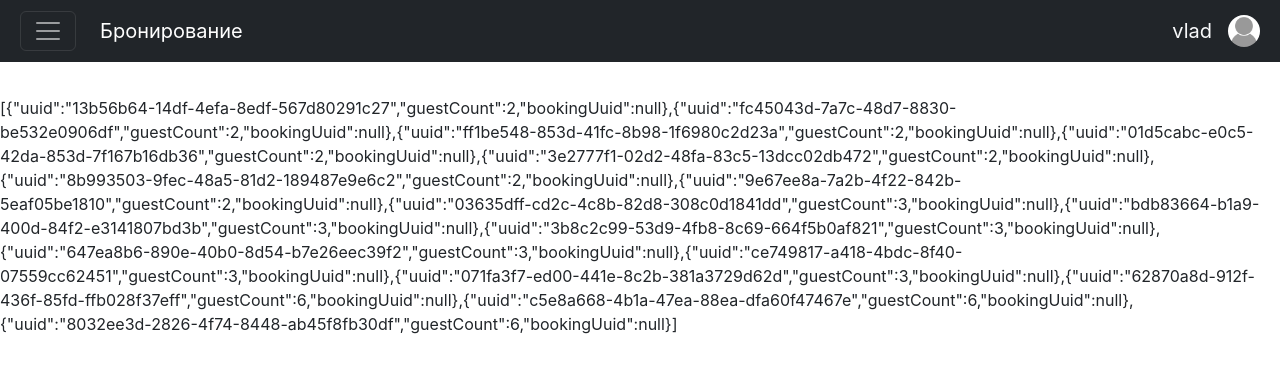
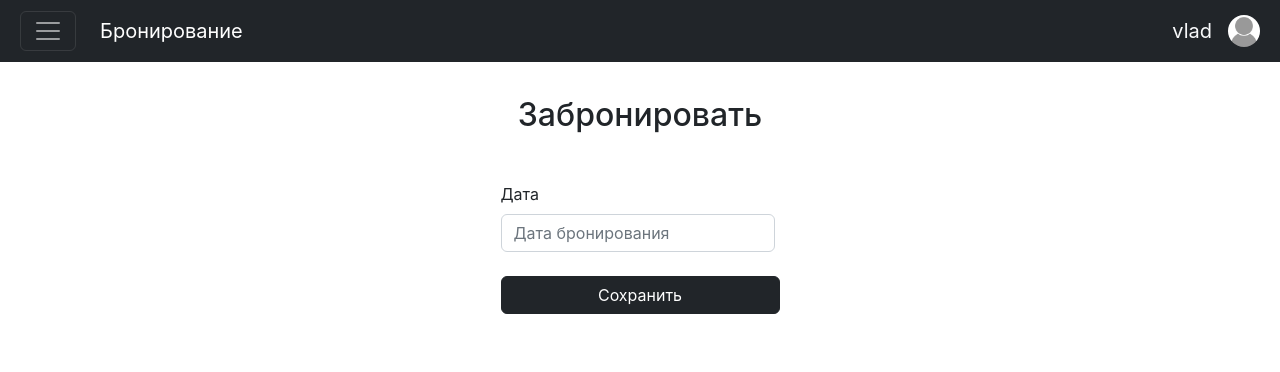
Before and after one commit to VladBrok/frontend-dev-test-task, a React (Vite) app: page /booking in a window 1280 px wide. Shown: the top 372 px of the page. Built offline with nearby package versions, Linux system fonts and the light colour scheme.

Commit message:
create a booking form with date

```diff
--- a/src/dummy-backend/storage.ts
+++ b/src/dummy-backend/storage.ts
@@ -7,7 +7,7 @@ export interface IStorageData {
   tables: ITable[]
 }
 
-// TODO: remove defaults (except for tables)
+// TODO: remove defaults (except for tables and some bookings)
 const INITIAL: IStorageData = {
   users: [
     {
@@ -20,25 +20,85 @@ const INITIAL: IStorageData = {
   bookings: [
     {
       uuid: "1",
-      datetime: new Date(2023, 3, 20).toISOString(),
+      datetime: new Date(2023, 3, 20, 12).toISOString(),
       guestCount: 4,
       userUuid: "123",
     },
     {
       uuid: "2",
-      datetime: new Date(2023, 5, 1).toISOString(),
+      datetime: new Date(2023, 5, 1, 12).toISOString(),
+      guestCount: 8,
+      userUuid: "123",
+    },
+    {
+      uuid: "5",
+      datetime: new Date(2023, 5, 1, 13).toISOString(),
+      guestCount: 8,
+      userUuid: "123",
+    },
+    {
+      uuid: "6",
+      datetime: new Date(2023, 5, 1, 14).toISOString(),
+      guestCount: 8,
+      userUuid: "123",
+    },
+    {
+      uuid: "7",
+      datetime: new Date(2023, 5, 1, 15).toISOString(),
+      guestCount: 8,
+      userUuid: "123",
+    },
+    {
+      uuid: "8",
+      datetime: new Date(2023, 5, 1, 16).toISOString(),
+      guestCount: 8,
+      userUuid: "123",
+    },
+    {
+      uuid: "9",
+      datetime: new Date(2023, 5, 1, 17).toISOString(),
+      guestCount: 8,
+      userUuid: "123",
+    },
+    {
+      uuid: "10",
+      datetime: new Date(2023, 5, 1, 18).toISOString(),
+      guestCount: 8,
+      userUuid: "123",
+    },
+    {
+      uuid: "11",
+      datetime: new Date(2023, 5, 1, 19).toISOString(),
+      guestCount: 8,
+      userUuid: "123",
+    },
+    {
+      uuid: "12",
+      datetime: new Date(2023, 5, 1, 20).toISOString(),
+      guestCount: 8,
+      userUuid: "123",
+    },
+    {
+      uuid: "13",
+      datetime: new Date(2023, 5, 1, 21).toISOString(),
+      guestCount: 8,
+      userUuid: "123",
+    },
+    {
+      uuid: "14",
+      datetime: new Date(2023, 5, 1, 22).toISOString(),
       guestCount: 8,
       userUuid: "123",
     },
     {
       uuid: "3",
-      datetime: new Date(2023, 3, 25).toISOString(),
+      datetime: new Date(2023, 3, 25, 16).toISOString(),
       guestCount: 5,
       userUuid: "123",
     },
     {
       uuid: "4",
-      datetime: new Date(2023, 4, 31, 8, 35, 0).toISOString(),
+      datetime: new Date(2023, 4, 31, 17).toISOString(),
       guestCount: 1,
       userUuid: "123",
     },
--- a/src/index.css
+++ b/src/index.css
@@ -16,3 +16,7 @@ body {
   -webkit-font-smoothing: antialiased;
   -moz-osx-font-smoothing: grayscale;
 }
+
+.invalid-feedback {
+  display: block;
+}
--- a/src/lib/constants.ts
+++ b/src/lib/constants.ts
@@ -10,3 +10,6 @@ export const AUTH_ACTIONS = {
 }
 
 export const ARTIFICIAL_API_DELAY_MS = 500
+
+export const BOOKING_START_MIN_HOURS = 12
+export const BOOKING_START_MAX_HOURS = 22
--- /dev/null
+++ b/src/lib/get-max-bookings-for-day.ts
@@ -0,0 +1,8 @@
+import { assert } from "./assert"
+import { BOOKING_START_MAX_HOURS, BOOKING_START_MIN_HOURS } from "./constants"
+
+export default function (): number {
+  const result = BOOKING_START_MAX_HOURS - BOOKING_START_MIN_HOURS + 1
+  assert(result > 0)
+  return result
+}
--- /dev/null
+++ b/src/lib/get-unavailable-dates.ts
@@ -0,0 +1,30 @@
+import getMaxBookingsForDay from "./get-max-bookings-for-day"
+import { IBooking } from "./types"
+
+export default function (bookings: IBooking[]): Date[] {
+  const dateToBookingsMap = new Map<string, IBooking[]>()
+
+  for (const booking of bookings) {
+    const date = new Date(booking.datetime)
+    const hash = new Date(
+      date.getFullYear(),
+      date.getMonth(),
+      date.getDate(),
+    ).toISOString()
+    const bookingsForDate = dateToBookingsMap.get(hash)
+    dateToBookingsMap.set(
+      hash,
+      bookingsForDate ? [...bookingsForDate, booking] : [booking],
+    )
+  }
+
+  const unavailable: Date[] = []
+
+  for (const [date, bookings] of dateToBookingsMap.entries()) {
+    if (bookings.length == getMaxBookingsForDay()) {
+      unavailable.push(new Date(date))
+    }
+  }
+
+  return unavailable
+}
--- a/src/main.tsx
+++ b/src/main.tsx
@@ -1,4 +1,5 @@
 import "bootstrap/dist/css/bootstrap.css"
+import "react-datepicker/dist/react-datepicker.css"
 import "./index.css"
 import React from "react"
 import ReactDOM from "react-dom/client"
@@ -12,6 +13,10 @@ import Auth from "./routes/auth"
 import Dashboard from "./routes/dashboard"
 import Booking from "./routes/booking"
 import { QueryClient, QueryClientProvider } from "@tanstack/react-query"
+import ru from "date-fns/locale/ru"
+import { registerLocale, setDefaultLocale } from "react-datepicker"
+registerLocale("ru", ru)
+setDefaultLocale("ru")
 
 const router = createBrowserRouter([
   {
--- a/src/routes/booking.tsx
+++ b/src/routes/booking.tsx
@@ -1,7 +1,93 @@
+import { Formik } from "formik"
+import Button from "react-bootstrap/Button"
+import Container from "react-bootstrap/Container"
+import Form from "react-bootstrap/Form"
 import useTablesQuery from "../hooks/queries/use-tables-query"
+import getUnavailableDates from "../lib/get-unavailable-dates"
+import useBookingsQuery from "../hooks/queries/use-bookings-query"
+import useCurrentUser from "../hooks/use-current-user"
+import { forwardRef, useMemo } from "react"
+import DatePicker from "react-datepicker"
+import { date, object } from "yup"
 
 export default function Booking() {
+  const user = useCurrentUser()
   const tablesQuery = useTablesQuery()
+  const bookinsQuery = useBookingsQuery(user?.uuid || "")
 
-  return <>{JSON.stringify(tablesQuery.data)}</>
+  const unavailableDates = useMemo(() => {
+    if (!bookinsQuery.data) {
+      return []
+    }
+
+    return getUnavailableDates(bookinsQuery.data)
+  }, [bookinsQuery.data])
+
+  const now = new Date()
+  const today = new Date(now.getFullYear(), now.getMonth(), now.getDate())
+
+  // TODO: move to api
+  const bookingSchema = object().shape({
+    date: date()
+      .required("Обязательное поле")
+      .min(today, "Дата не может быть меньше текущей")
+      .test(
+        "available",
+        "Дата недоступна",
+        (date) =>
+          !unavailableDates.some(
+            (unavailable) => unavailable.getTime() === date.getTime(),
+          ),
+      ),
+  })
+
+  if (!user) {
+    return <></>
+  }
+
+  return (
+    <Container>
+      <h1 className="fs-2 text-center mb-5">Забронировать</h1>
+      <Formik
+        validationSchema={bookingSchema}
+        onSubmit={console.log}
+        initialValues={{
+          date: null,
+        }}
+      >
+        {({ handleSubmit, handleChange, setFieldValue, values, errors }) => (
+          <Form noValidate onSubmit={handleSubmit} className="w-25 mx-auto">
+            <Form.Group controlId="validationFormikDate" className="mt-3">
+              <Form.Label>Дата</Form.Label>
+              <DatePicker
+                customInput={
+                  <Form.Control
+                    type="text"
+                    disabled
+                    readOnly
+                    isInvalid={!!errors.date}
+                  />
+                }
+                dateFormat="dd.MM.yyyy"
+                placeholderText="Дата бронирования"
+                name="date"
+                selected={values.date}
+                onChange={(date) => {
+                  setFieldValue("date", date)
+                }}
+                minDate={today}
+                excludeDates={unavailableDates}
+              />
+              <Form.Control.Feedback type="invalid">
+                {errors.date}
+              </Form.Control.Feedback>
+            </Form.Group>
+            <Button type="submit" variant="dark" className="mt-4 w-100 d-block">
+              Сохранить
+            </Button>
+          </Form>
+        )}
+      </Formik>
+    </Container>
+  )
 }
```
